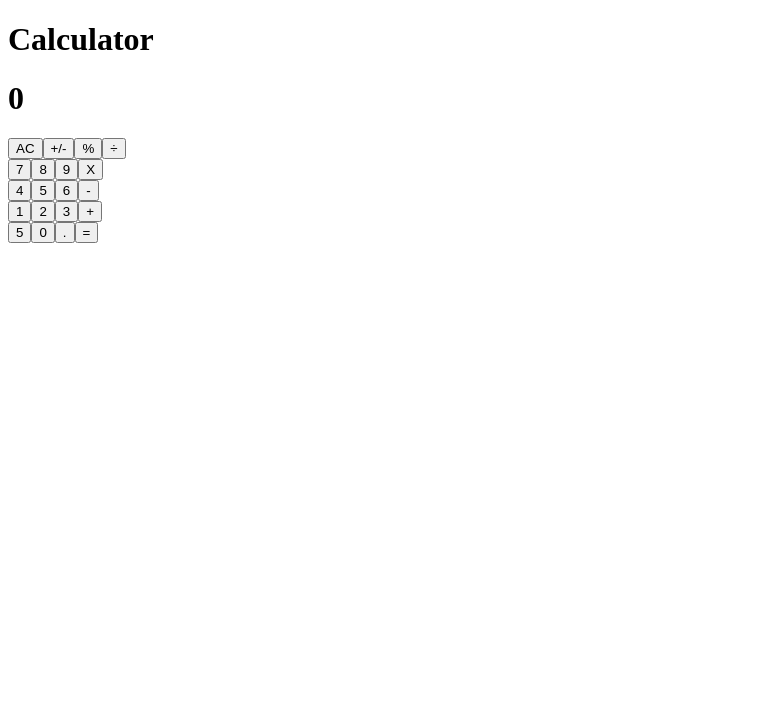
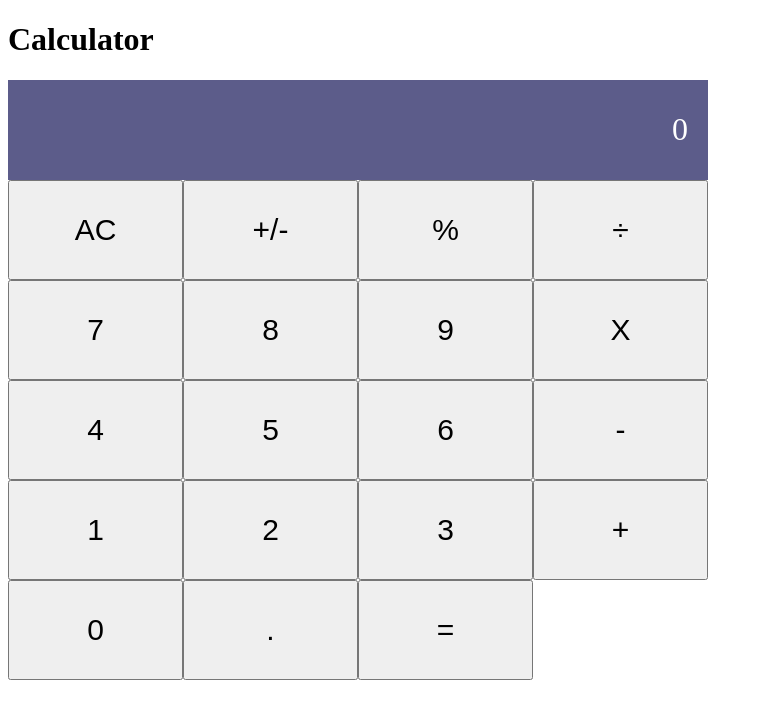
Before and after one commit to Abdoulaye-Thespy/Calculator-React, a React (Create React App) app: page / in a window 1280 px wide. Shown: the top 718 px of the page, without its empty margins (0-763 px from the left). Built offline with nearby package versions, Linux system fonts and the light colour scheme.

Commit message:
started the style

```diff
--- a/src/components/Button.js
+++ b/src/components/Button.js
@@ -3,6 +3,7 @@ import PropTypes from 'prop-types';
 
 const Button = ({ name, clickHandle }) => (
   <button
+    className="btn"
     type="button"
     onClick={() => {
 				clickHandle(name); // eslint-disable-line
--- a/src/components/ButtonPanel.css
+++ b/src/components/ButtonPanel.css
@@ -1,3 +1,14 @@
 .line1 {
   display: flex;
+  width: 700px;
+  height: 100px;
 }
+
+.btn {
+  width: 175px;
+  font-size: 30px;
+}
+
+.zero {
+	width: 50%;
+}
--- a/src/components/ButtonPanel.js
+++ b/src/components/ButtonPanel.js
@@ -33,8 +33,7 @@ const ButtonPanel = ({ clickHandler }) => (
       <Button name="+" clickHandle={clickHandler} />
     </div>
     <div className="line1">
-      <Button name="5" clickHandle={clickHandler} />
-      <Button name="0" clickHandle={clickHandler} />
+      <Button name="0" clickHandle={clickHandler} className="zero"/>
       <Button name="." clickHandle={clickHandler} />
       <Button name="=" clickHandle={clickHandler} />
     </div>
--- /dev/null
+++ b/src/components/Display.css
@@ -0,0 +1,14 @@
+.display {
+  display: flex;
+  align-items: center;
+  background-color: #5c5c8a;
+  width: 700px;
+  height: 100px;
+  justify-content: flex-end;
+}
+
+.result {
+  color: #fff;
+  font-weight: 2;
+  padding-right: 20px;
+}
--- a/src/components/Display.js
+++ b/src/components/Display.js
@@ -1,9 +1,10 @@
 import React from 'react';
 import PropTypes from 'prop-types';
+import './Display.css';
 
 const Display = ({ total }) => (
-  <div>
-    <h1>{total}</h1>
+  <div className="display">
+    <h1 className="result">{total}</h1>
   </div>
 );
 
```
Also changed, not shown: 1 other file (tests, documents, lock files or other folders).
